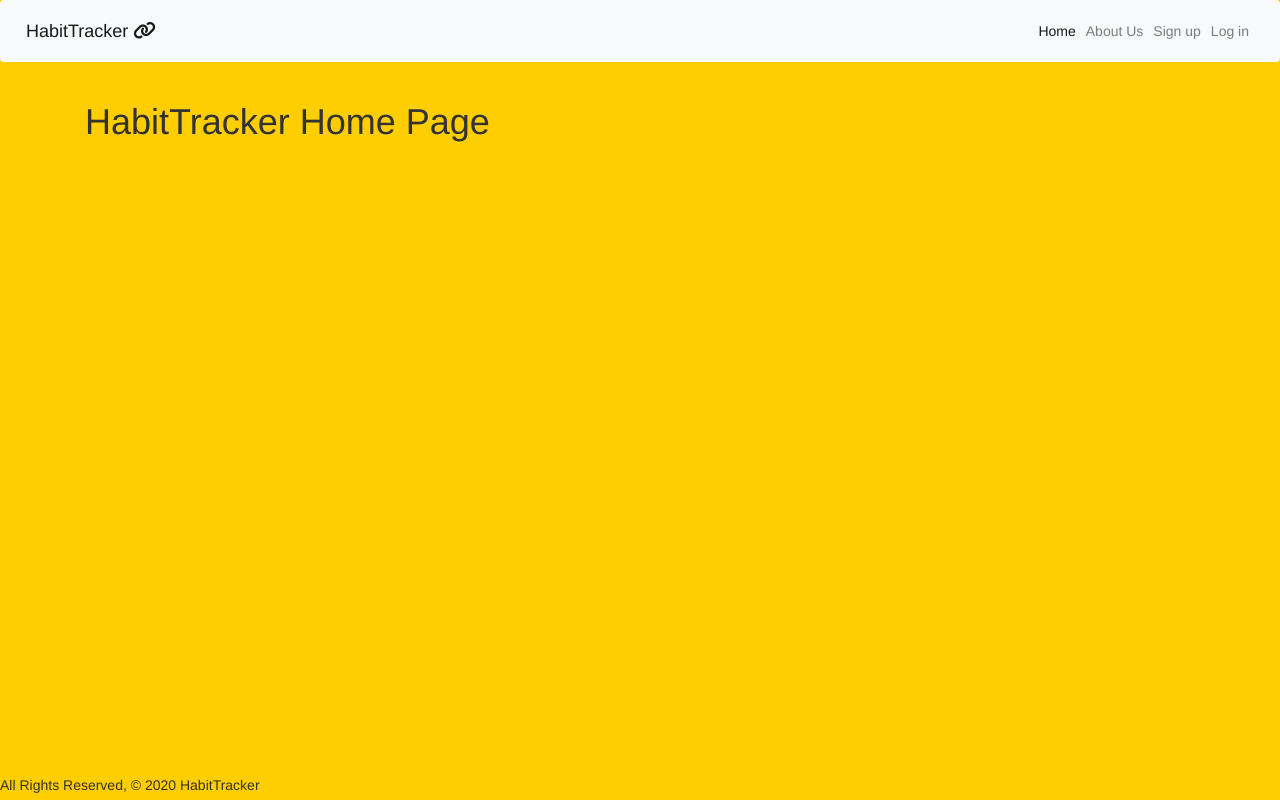
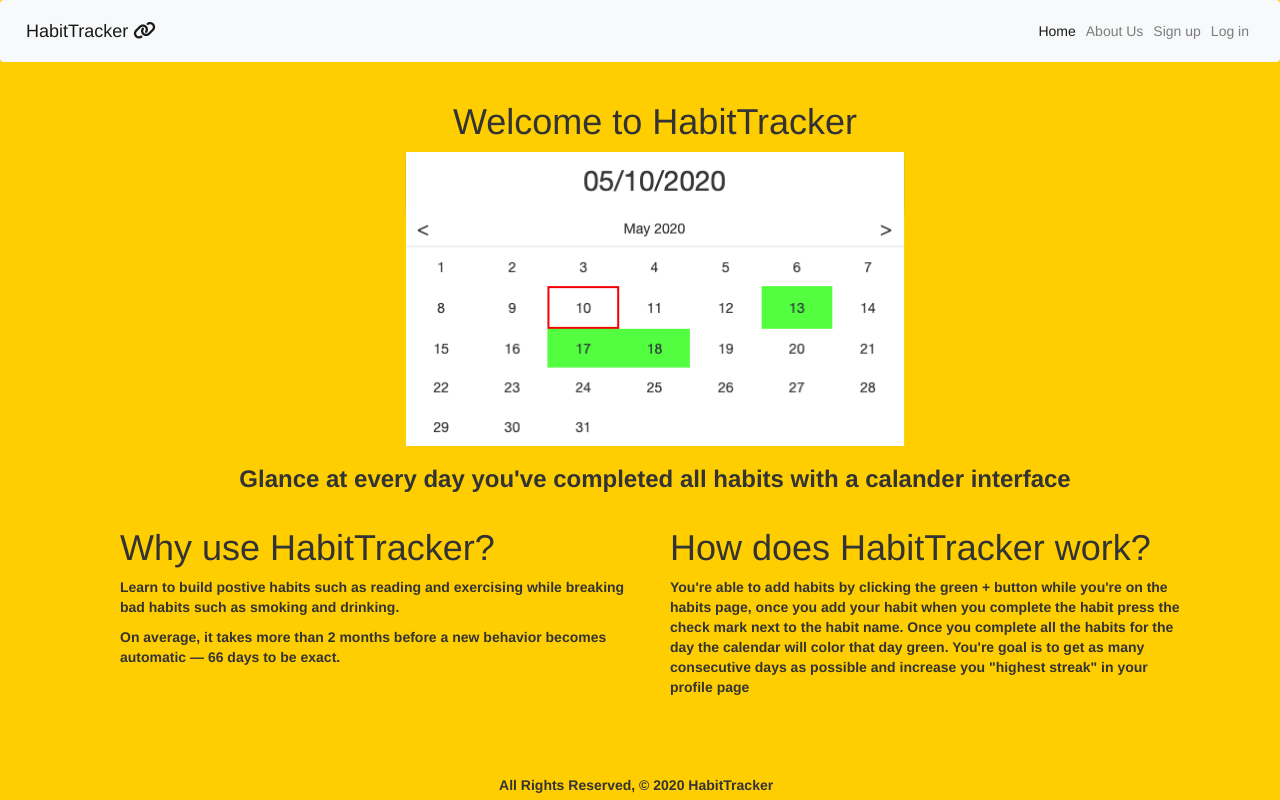
Before and after one commit to ajay-k/HabitTracker, a Django app: page / in a window 1280 px wide. Run offline with Django 3.2, Linux system fonts and the light colour scheme; some libraries are stand-ins or nearby versions.

Commit message:
Adds home page view

```diff
--- a/main_app/static/css/style.css
+++ b/main_app/static/css/style.css
@@ -43,7 +43,7 @@
    top: 100%;
    left: 0;
    right: 0;
-  border: 3px green solid;
+  /* border: 3px green solid; */
    background-color: #ffffff;
  }
 
@@ -104,7 +104,8 @@ footer {
   text-align: center;
   bottom: 0;
   width: 100%;
-  height: 2.5rem;  */
+  height: 2.5rem;
+  justify-content: center;
   /* flex-shrink: 0;
   justify-content: center;
 
@@ -195,8 +196,8 @@ footer {
 }
 
 .btn-circle.btn-xl {
-  width: 70px;
-  height: 70px;
+  width: 50px;
+  height: 50px;
   padding: 10px 16px;
   border-radius: 35px;
   font-size: 24px;
@@ -204,23 +205,27 @@ footer {
 }
 
 .btn-circle {
-  width: 60px;
-  height: 60px;
+  width: 50px;
+  height: 50px;
   padding: 6px 0px;
-  border-radius: 15px;
+  border-radius: 25px;
   text-align: center;
   font-size: 24px;
   line-height: 1.42857;
+  margin-top: 1.5rem;
+  margin-left: 2rem;
 }
 
 .calendarContainer{
   /* display: flex; */
-  border: 3px solid red;
+  /* border: 3px solid red; */
 
+  margin-top: 7rem;
 }
 
 .habitsContainer{
-  border: 3px solid green;
+  /* border: 3px solid green; */
+  margin-top: 7rem;
 
 }
 
@@ -309,3 +314,42 @@ footer {
   width: 450px;
   justify-content: space-between;
 }
+
+.form-section{
+  display: flex;
+  flex-direction: column;
+  margin-top: 15rem;
+  align-items: center;
+}
+
+.artist-form{
+  display: flex;
+  flex-direction: column;
+  align-items: center;
+}
+
+
+.body-content{
+  display: flex;
+  /* border: solid green 3px; */
+  justify-content: space-around;
+  margin: 5px;
+}
+}
+
+.left-content{
+}
+
+.right-content{
+  overflow-wrap:break-word;
+}
+
+.cal-img-container{
+  display: flex;
+  flex-direction: column;
+  align-items: center;
+}
+
+#home-page-title{
+  text-align: center;
+}
--- a/main_app/templates/habits/habit_form.html
+++ b/main_app/templates/habits/habit_form.html
@@ -2,11 +2,11 @@
 
 {% block content %}
     <section class="form-section">
-        <h1>Add a Habit</h1>
+        <h1>Add/Modify Habit</h1>
         <form  method="POST" class="artist-form">
             {% csrf_token %}
             {{form.as_p}}
-            <button class="btn" type="submit">Save</button>
+            <button class="btn btn-success" type="submit">Save</button>
         </form>
     </section>
 {% endblock %}
--- a/main_app/templates/home.html
+++ b/main_app/templates/home.html
@@ -1,6 +1,29 @@
 {% extends 'base.html'%}
 {% block content%}
+{% load static %}
 
-  <h1>HabitTracker Home Page</h1>
+
+  <div class="container">
+  <h1 id="home-page-title">Welcome to HabitTracker</h1>
+    <div class="cal-img-container">
+    <img src="{% static 'images/calendar.png' %}" width="500px"/>
+    <h3><strong>Glance at every day you've completed all habits with a calander interface<strong></h3>
+    </div>
+
+    <div class="row body-content">
+      <div class="left-content col-md-6">
+        <h1>Why use HabitTracker?</h1>
+      <p><strong>Learn to build postive habits such as reading and exercising while breaking bad habits such as smoking and drinking.</strong></p>
+      <p>On average, it takes more than 2 months before a new behavior becomes automatic — 66 days to be exact. </p>
+      </div>
+      <div class="right-content col-md-6">
+          <h1>How does HabitTracker work?</h1>
+        <p><strong>You're able to add habits by clicking the green + button while you're on the habits page,
+        once you add your habit when you complete the habit press the check mark next to the habit name. Once you complete all the habits for the day
+        the calendar will color that day green. You're goal is to get as many consecutive days as possible and increase you "highest streak" in
+        your profile page</strong></p>
+      </div>
+    </div>
+  </div>
 
 {% endblock%}
```
Also changed, not shown: main_app/static/images/calendar.png (added).
